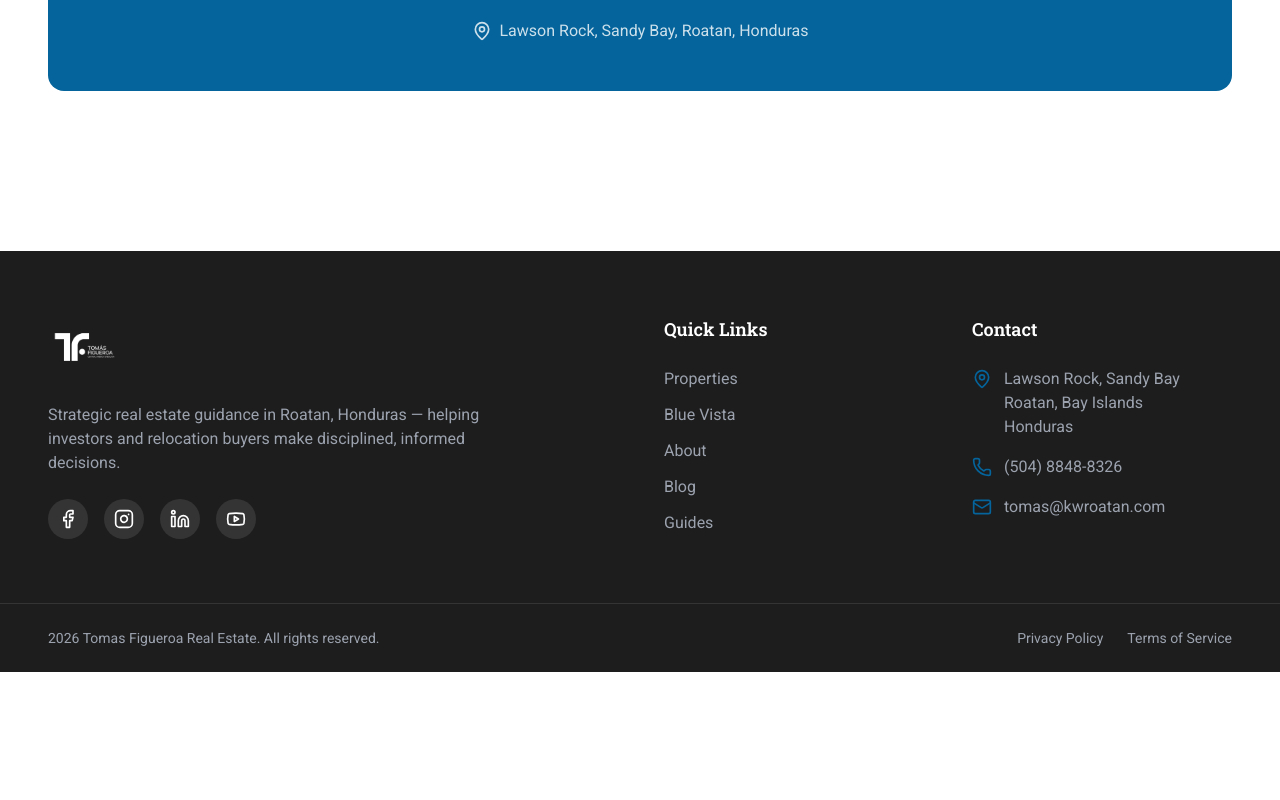
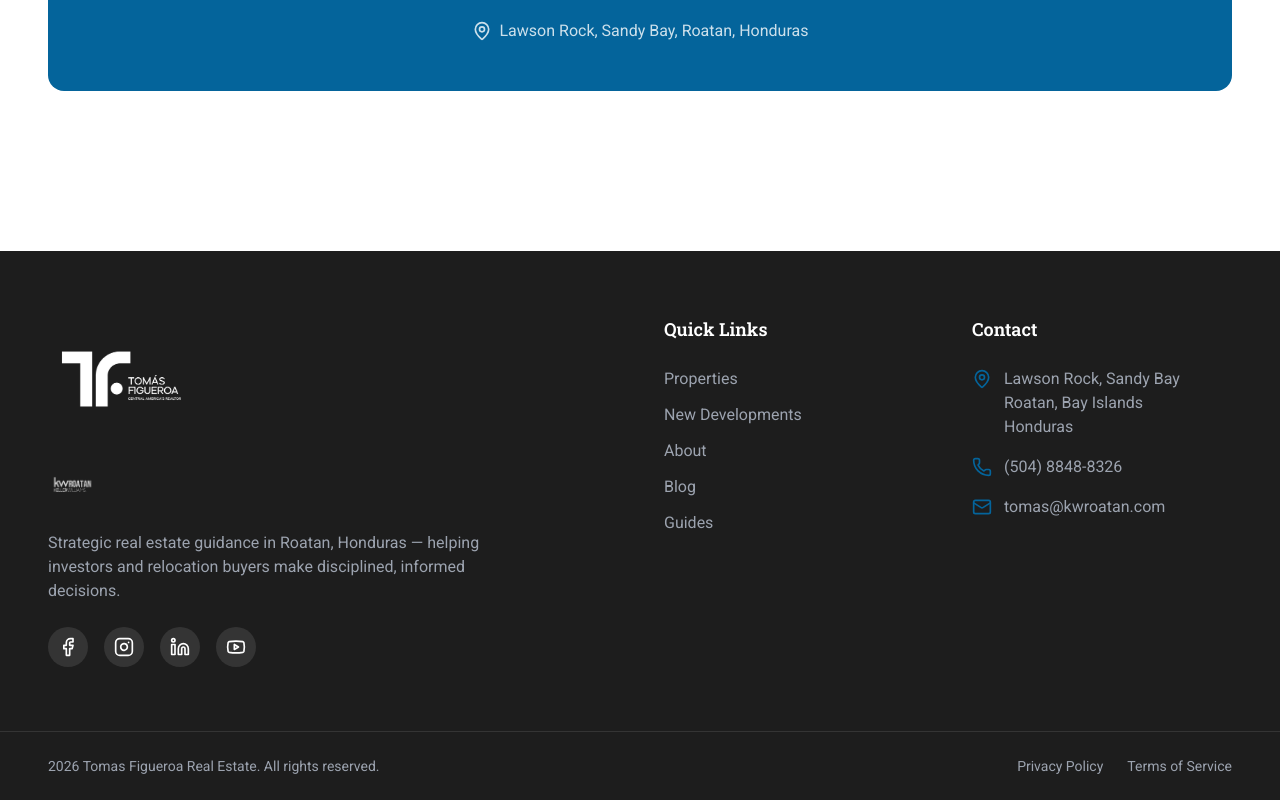
Before and after one commit to tomasfigueroa27/tomas-website, a React (Vite) app: page /#/about in a window 1280 px wide. Shown: the part 3375-4175 px from the top of the page. Before the commit the page ends 4047 px from the top, so only its background shows below. Built offline with nearby package versions, Linux system fonts and the light colour scheme.

Commit message:
Update Footer.tsx

```diff
--- a/src/sections/Footer.tsx
+++ b/src/sections/Footer.tsx
@@ -8,17 +8,29 @@ const Footer = () => {
       {/* Main Footer */}
       <div className="section-container py-16">
         <div className="grid md:grid-cols-2 lg:grid-cols-4 gap-12">
+
           {/* Brand */}
           <div className="lg:col-span-2">
+
+            {/* Main Logo (2x bigger) */}
             <img
               src="/logo-white.webp"
               alt="Tomas Figueroa Real Estate"
-              className="h-16 w-auto mb-6"
+              className="h-32 w-auto mb-4"
             />
+
+            {/* KW Logo */}
+            <img
+              src="/KW Logos (white).png"
+              alt="Keller Williams Roatan"
+              className="h-12 w-auto mb-6 opacity-80"
+            />
+
             <p className="text-gray-400 mb-6 max-w-md">
               Strategic real estate guidance in Roatan, Honduras — helping investors and
               relocation buyers make disciplined, informed decisions.
             </p>
+
             <div className="flex gap-4">
               <a
                 href="https://www.facebook.com/profile.php?id=61557310059412"
@@ -28,6 +40,7 @@ const Footer = () => {
               >
                 <Facebook className="w-5 h-5" />
               </a>
+
               <a
                 href="https://www.instagram.com/roatanbytomas/"
                 target="_blank"
@@ -36,6 +49,7 @@ const Footer = () => {
               >
                 <Instagram className="w-5 h-5" />
               </a>
+
               <a
                 href="https://www.linkedin.com/in/roatanbytomas/"
                 target="_blank"
@@ -44,6 +58,7 @@ const Footer = () => {
               >
                 <Linkedin className="w-5 h-5" />
               </a>
+
               <a
                 href="https://www.youtube.com/channel/UCfH3CqrQxYKPBlXVzw6Sz_Q"
                 target="_blank"
@@ -62,14 +77,14 @@ const Footer = () => {
             </h4>
             <ul className="space-y-3">
               <li><a href="/#properties" className="text-gray-400 hover:text-white transition-colors">Properties</a></li>
-              <li><a href="/#/new-developments" className="text-gray-400 hover:text-white transition-colors">Blue Vista</a></li>
+              <li><a href="/#/new-developments" className="text-gray-400 hover:text-white transition-colors">New Developments</a></li>
               <li><a href="/#/about" className="text-gray-400 hover:text-white transition-colors">About</a></li>
               <li><a href="/#/blog" className="text-gray-400 hover:text-white transition-colors">Blog</a></li>
               <li><a href="/#/guides" className="text-gray-400 hover:text-white transition-colors">Guides</a></li>
             </ul>
           </div>
 
-          {/* Contact */}
+          {/* Contact (unchanged) */}
           <div>
             <h4 className="text-lg font-semibold mb-6" style={{ fontFamily: "'Roboto Slab', serif" }}>
               Contact
@@ -83,12 +98,14 @@ const Footer = () => {
                   Honduras
                 </span>
               </li>
+
               <li className="flex items-center gap-3">
                 <Phone className="w-5 h-5 text-[#04649b] flex-shrink-0" />
                 <a href="tel:+50488488326" className="text-gray-400 hover:text-white transition-colors">
                   (504) 8848-8326
                 </a>
               </li>
+
               <li className="flex items-center gap-3">
                 <Mail className="w-5 h-5 text-[#04649b] flex-shrink-0" />
                 <a href="mailto:tomas@kwroatan.com" className="text-gray-400 hover:text-white transition-colors">
@@ -97,10 +114,11 @@ const Footer = () => {
               </li>
             </ul>
           </div>
+
         </div>
       </div>
 
-      {/* Bottom Bar */}
+      {/* Bottom Bar unchanged */}
       <div className="border-t border-white/10">
         <div className="section-container py-6">
           <div className="flex flex-col md:flex-row justify-between items-center gap-4">
```
